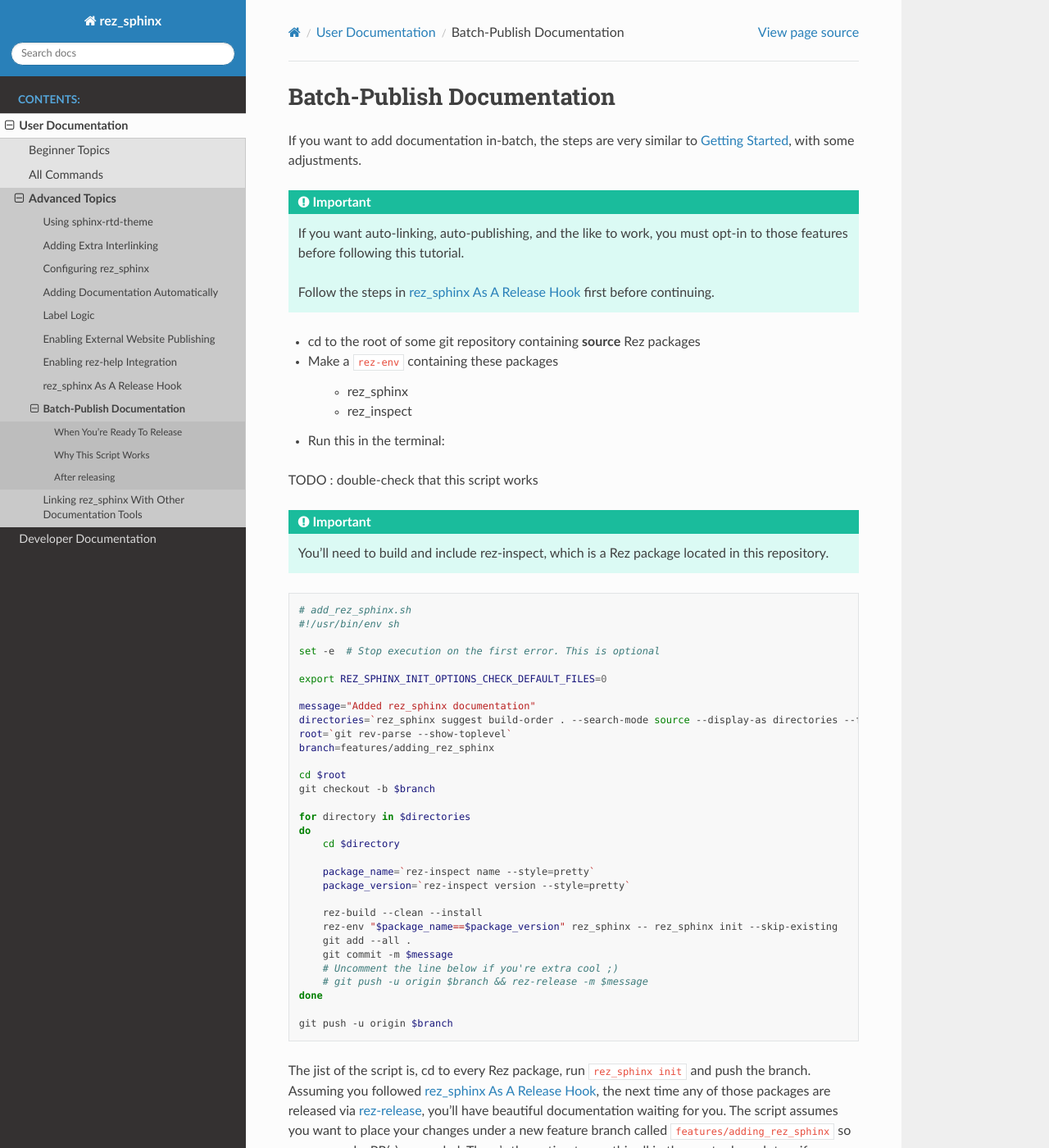
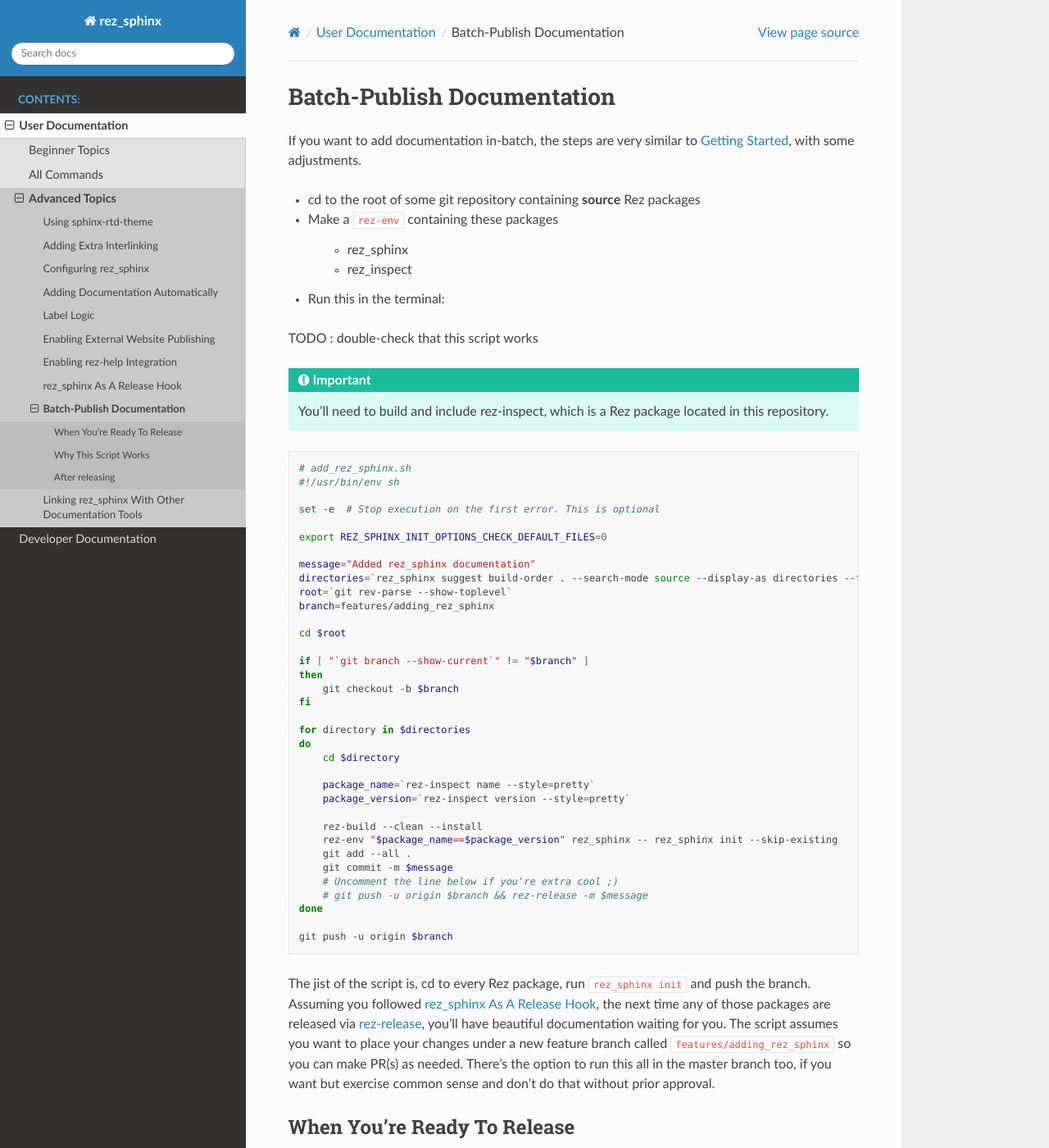
Before and after one commit to ColinKennedy/rez_developer_packages, a Sphinx documentation site: the page built from rez_sphinx/documentation/batch_publish_documentation.rst, in a window 1280 px wide and 1400 px high. Shown: the whole window at 82% size. Built offline with Sphinx 7.4.7 and the Read the Docs theme 2.0.0, drawn with Linux system fonts in a browser that asks for light colours; pages that are not in the unit, such as notebooks, are missing from menus; the version number could not be read and is left out; some of the changed text lies outside the part shown.

```diff
--- a/rez_sphinx/documentation/batch_publish_documentation.rst
+++ b/rez_sphinx/documentation/batch_publish_documentation.rst
@@ -4,14 +4,6 @@ Batch-Publish Documentation
 
 If you want to add documentation in-batch, the steps are very similar to
 :doc:`getting_started`, with some adjustments.
-
-.. important::
-
-   If you want auto-linking, auto-publishing, and the like to work, you must
-   opt-in to those features before following this tutorial.
-
-   Follow the steps in :doc:`rez_sphinx_as_a_release_hook` first before continuing.
-
 
 - cd to the root of some git repository containing **source** Rez packages
 - Make a ``rez-env`` containing these packages
@@ -44,7 +36,11 @@ TODO : double-check that this script works
     branch=features/adding_rez_sphinx
 
     cd $root
-    git checkout -b $branch
+
+    if [ "`git branch --show-current`" != "$branch" ]
+    then
+        git checkout -b $branch
+    fi
 
     for directory in $directories
     do
```
Also changed, not shown: other parts of rez_sphinx/documentation/batch_publish_documentation.rst (+8 -0 lines).
